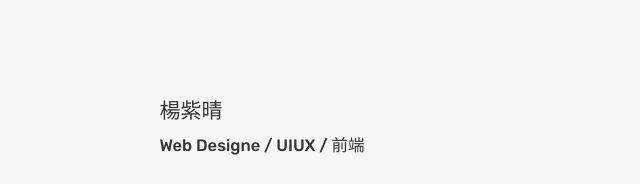
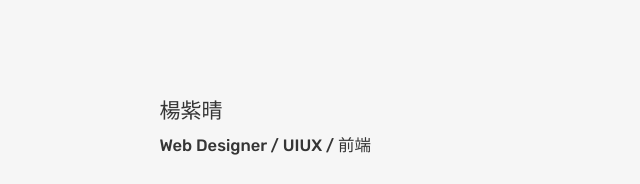
Before and after one commit to Yangder201/webportfolio, a plain HTML site: page yang-web/index.html in a window 1280 px wide. Shown: the part 900-1084 px from the top of the page, 414-1054 px from the left. Drawn offline with nearby package versions, Linux system fonts and the light colour scheme.

Commit message:
Add files via upload

```diff
--- a/yang-web/index.html
+++ b/yang-web/index.html
@@ -148,7 +148,7 @@
         </div>
         <main id="info">
             <div class="name" data-aos="fade-right" data-aos-duration="1000">楊紫晴</div>
-            <div class="job-title" data-aos="fade-right" data-aos-duration="1000">Web Designe / UIUX / 前端</div>
+            <div class="job-title" data-aos="fade-right" data-aos-duration="1000">Web Designer / UIUX / 前端</div>
             <ul class="text" data-aos="fade-right" data-aos-duration="1000" data-aos-offset="300">
                 <li>4 年品牌企業｜網站視覺設計</li>
                 <li>4 年接案公司｜網站前端設計</li>
```
